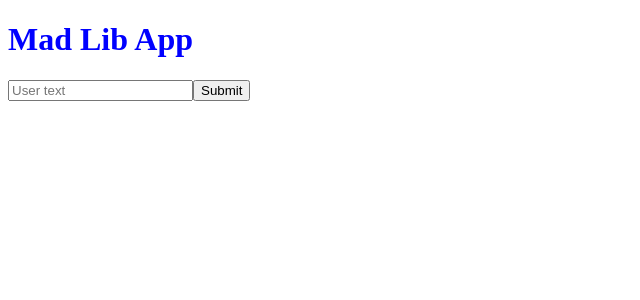
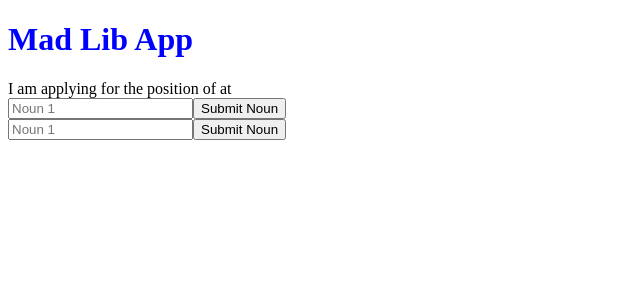
Before and after one commit to austinbhan/cover-letter-madlibs, a React app: page / in a window 1280 px wide. Shown: the top 300 px of the page, without its empty margins (0-640 px from the left). Built offline with nearby package versions, Linux system fonts and the light colour scheme.

Commit message:
Second text field entered

```diff
--- a/src/app.css
+++ b/src/app.css
@@ -2,6 +2,6 @@ h1 {
     color: blue;
 }
 
-.textForm {
+.cover-letter {
     background-color: red;
 }
--- a/src/app.jsx
+++ b/src/app.jsx
@@ -6,32 +6,50 @@ import { useState } from 'react';
 
 
 export default function App() {
-  const [userText, setUserText] = useState('');
+  const [userTextOne, setUserTextOne] = useState('');
+  const [userTextTwo, setUserTextTwo] = useState('');
   const [nounOne, setNounOne] = useState('');
+  const [nounTwo, setNounTwo] = useState('');
 
-  function handleSubmit(e) {
+  function handleSubmitOne(e) {
     e.preventDefault();
-    setNounOne(`${userText}`);
-    setUserText('');
+    setNounOne(`${userTextOne}`);
+    setUserTextOne('');
+  }
+
+  function handleSubmitTwo(e) {
+    e.preventDefault();
+    setNounTwo(`${userTextTwo}`);
+    setUserTextTwo('');
   }
 
   return(
     <Router>
       <h1>Mad Lib App</h1>
-      <div className="textForms">
-        <div>{nounOne}</div>
+      <div className="cover-letter">
+        <div>I am applying for the position of {nounOne} at {nounTwo}</div>
       </div>
 
       <form className="textForm"
-        onSubmit={handleSubmit}>
+        onSubmit={handleSubmitOne}>
         <input
           name="userText"
-          value={userText}
-          placeholder="User text"
-          onChange={e => setUserText(e.target.value)} />
-        <button type="submit">Submit</button>
+          value={userTextOne}
+          placeholder="Noun 1"
+          onChange={e => setUserTextOne(e.target.value)} />
+        <button type="submit">Submit Noun</button>
       </form>
 
+
+      <form className="textForm"
+        onSubmit={handleSubmitTwo}>
+        <input
+          name="userText"
+          value={userTextTwo}
+          placeholder="Noun 1"
+          onChange={e => setUserTextTwo(e.target.value)} />
+        <button type="submit">Submit Noun</button>
+      </form>
     </Router>
   );
 }
```
